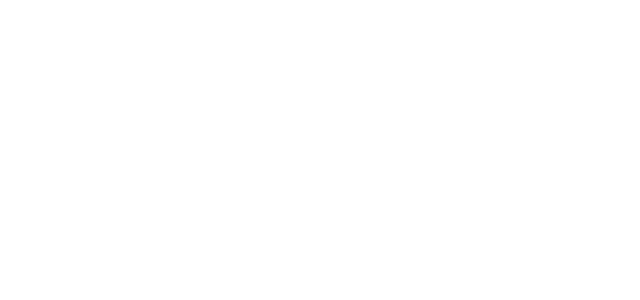
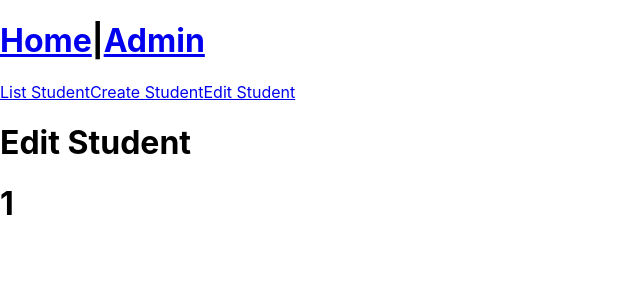
Before and after one commit to VuKieuAnh/React-Router, a React (Create React App) app: page /edit-student/1 in a window 1280 px wide. Before the commit this address had no page. Shown: the top 300 px of the page, without its empty margins (0-640 px from the left). Built offline with nearby package versions, Linux system fonts and the light colour scheme.

Commit message:
add navigate

```diff
--- a/src/App.js
+++ b/src/App.js
@@ -15,7 +15,7 @@
           <Route path={'/'} element={<Home/>}>
               <Route path={'/create-student'} element={<CreateStudent/>}></Route>
               <Route path={'/list-student'} element={<ListStudent/>}></Route>
-              <Route path={'/edit-student'} element={<EditStudent/>}></Route>
+              <Route path={'/edit-student/:id'} element={<EditStudent/>}></Route>
           </Route>
       </Routes>
     </>
--- a/src/pages/student/CreateStudent.js
+++ b/src/pages/student/CreateStudent.js
@@ -1,7 +1,11 @@
+import {useNavigate} from "react-router-dom";
+
 export default function CreateStudent(){
+    const navigate = useNavigate()
     return(
         <>
             <h1>Tao moi HV</h1>
+            <button onClick={()=>{navigate('/list-student')}}>Create</button>
         </>
     )
 }
--- a/src/pages/student/EditStudent.js
+++ b/src/pages/student/EditStudent.js
@@ -1,7 +1,11 @@
+import {useParams} from "react-router-dom";
+
 export default function EditStudent(){
+    const param = useParams();
     return(
         <>
             <h1>Edit Student</h1>
+            <h1>{param.id}</h1>
         </>
     )
 }
```
